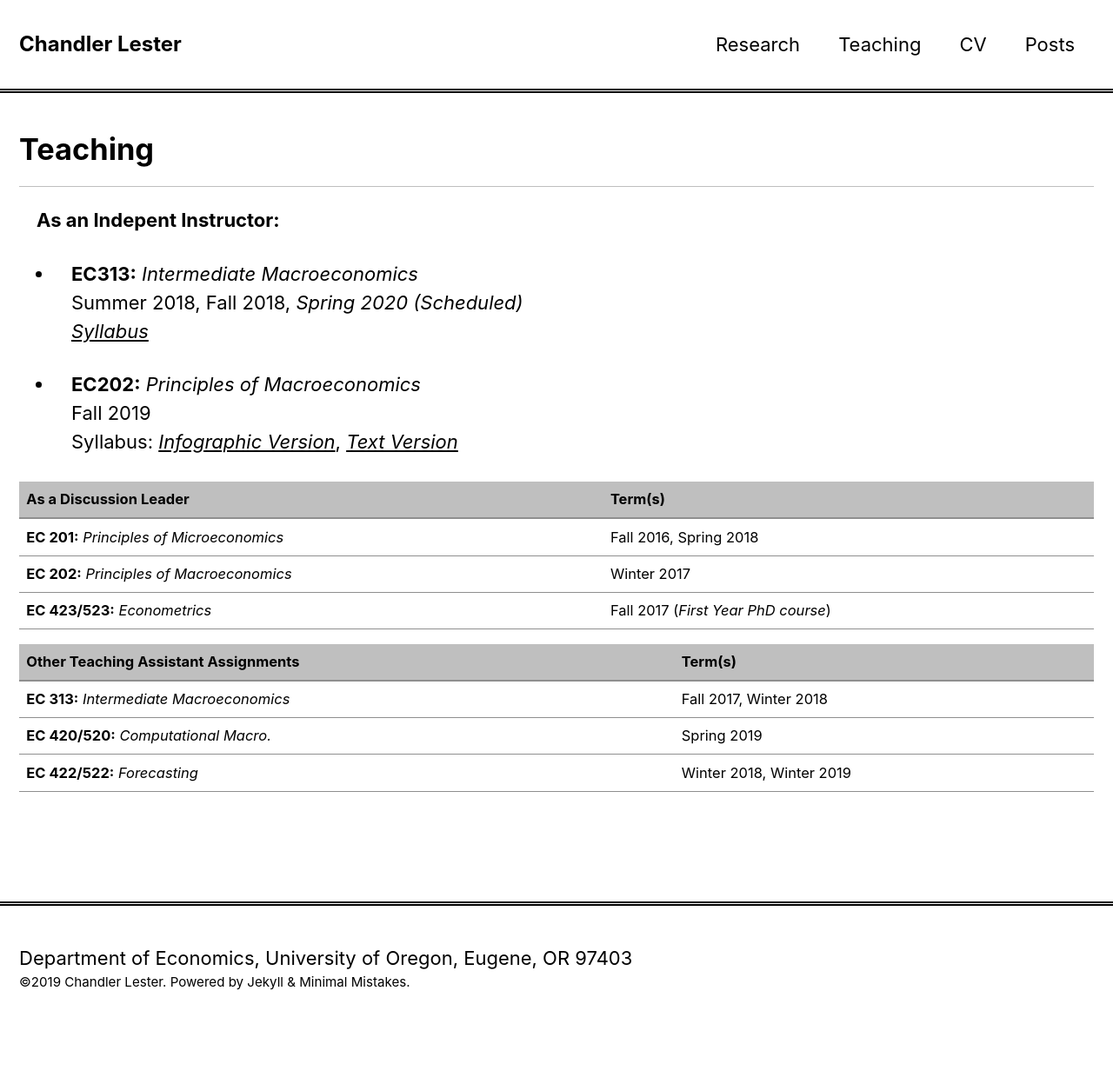
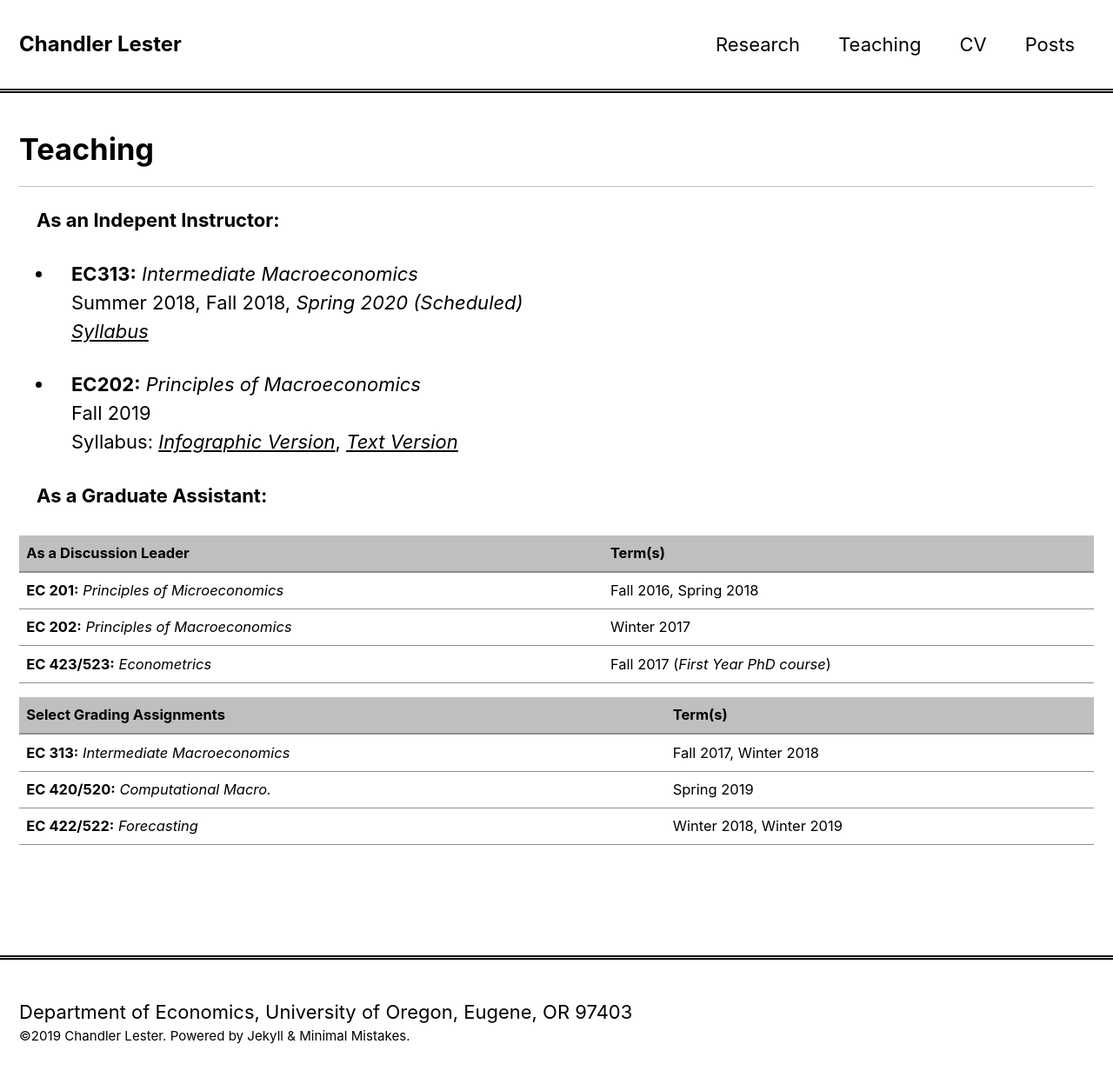
Before and after one commit to mibarnes/chandlerlester.github.io, a Jekyll site: the page built from _pages/teaching.md, in a window 1280 px wide. Shown: the whole page at 87% size. Built offline with Jekyll 4.4.1, drawn with Linux system fonts in a browser that asks for light colours; nearby versions of some CDN libraries; before the commit the page ends 1186 px from its top, so only the background shows below that.

Commit message:
Update teaching.md

```diff
--- a/_pages/teaching.md
+++ b/_pages/teaching.md
@@ -23,6 +23,8 @@ class: wide
   Fall 2019
   Syllabus: [*Infographic Version*](../images/ec202-fall2019_40286598.pdf), [*Text Version*](../images/EC202_F19.pdf)
 
+**As a Graduate Assistant:**
+
 | **As a Discussion Leader**                 |  **Term(s)**                                |
 |--------------------------------------------|---------------------------------------------|
 |**EC 201:** *Principles of Microeconomics*  | Fall 2016, Spring 2018                      |
@@ -30,7 +32,7 @@ class: wide
 |**EC 423/523:** *Econometrics*              | Fall 2017 (*First Year PhD course*)         |
 
 
-| **Other Teaching Assistant Assignments** |  **Term(s)**                                |
+| **Select Grading Assignments**           |  **Term(s)**                                |
 |------------------------------------------|---------------------------------------------|
 |**EC 313:** *Intermediate Macroeconomics* | Fall 2017, Winter 2018                      |
 |**EC 420/520:** *Computational Macro.*    | Spring 2019                                 |
```
